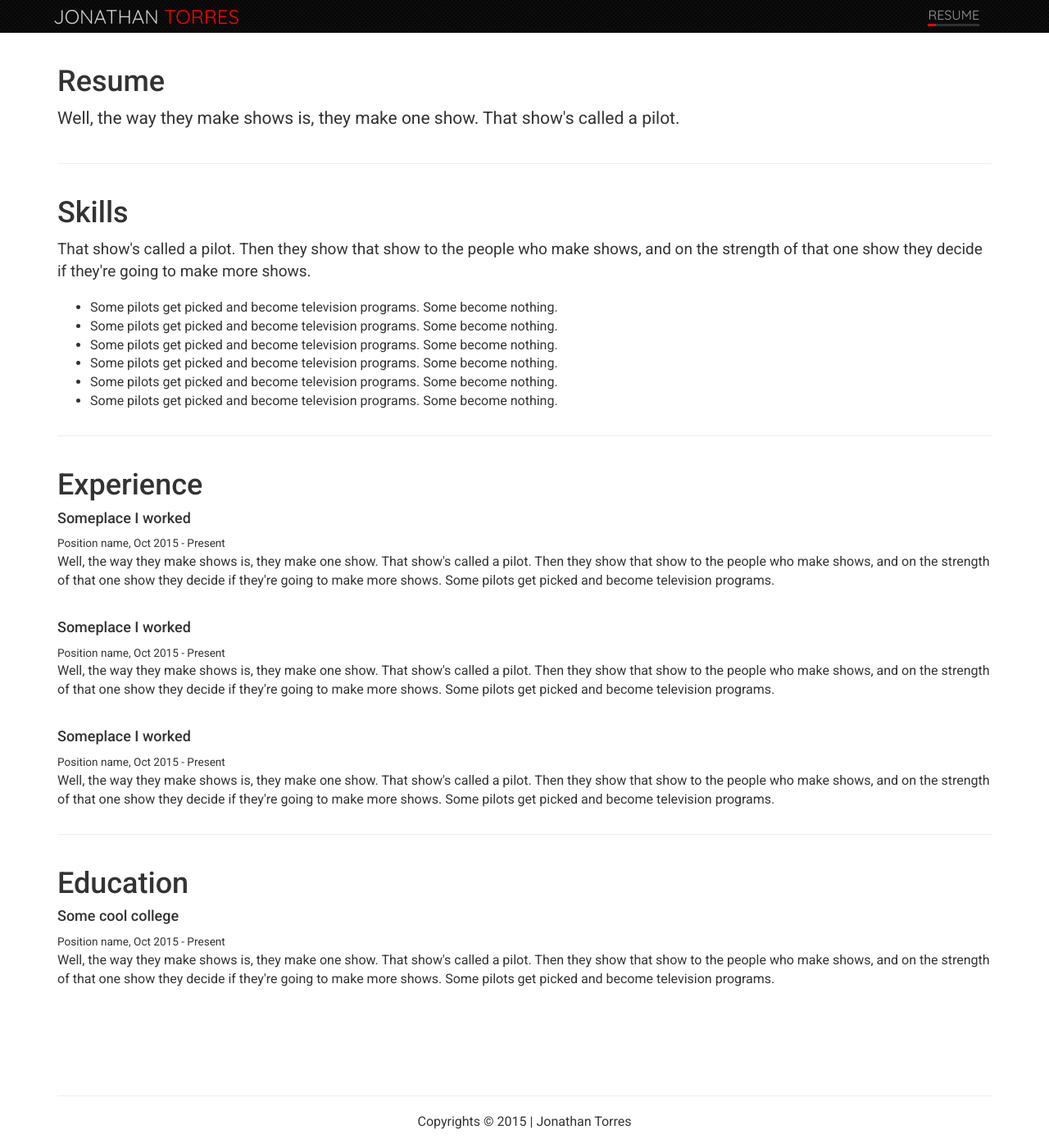
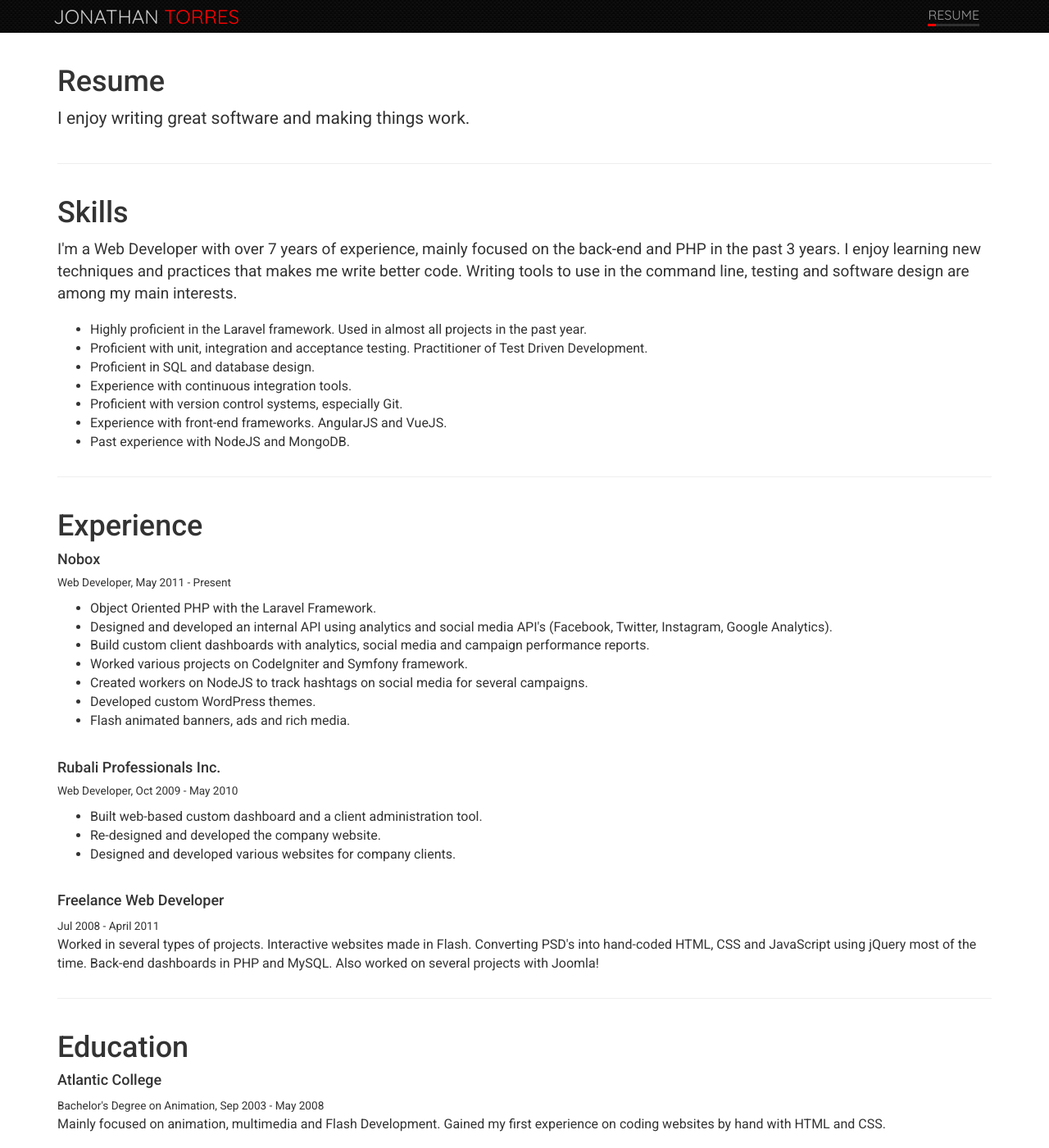
Before and after one commit to jonathantorres/website, a Jekyll site: the page built from resume.html, in a window 1280 px wide and 1400 px high. Shown: the whole window at 82% size. Built offline with Jekyll 4.4.1, drawn with Linux system fonts in a browser that asks for light colours.

Commit message:
First draft of resume.

```diff
--- a/_sass/_resume.scss
+++ b/_sass/_resume.scss
@@ -30,6 +30,11 @@
             font-size: 18px;
         }
     }
+
+    .spaced {
+        display: block;
+        margin-bottom: 10px;
+    }
 }
 
 .position {
--- a/resume.html
+++ b/resume.html
@@ -7,7 +7,7 @@ permalink: /resume/
 <div class="row resume">
     <div class="col-md-12">
         <h1>Resume</h1>
-        <p class="lead">Well, the way they make shows is, they make one show. That show's called a pilot.</p>
+        <p class="lead">I enjoy writing great software and making things work.</p>
     </div>
 </div>
 
@@ -16,14 +16,15 @@ permalink: /resume/
 <div class="row resume">
     <div class="col-md-12">
         <h1>Skills</h1>
-        <p class="skills-lead">That show's called a pilot. Then they show that show to the people who make shows, and on the strength of that one show they decide if they're going to make more shows.</p>
+        <p class="skills-lead">I'm a Web Developer with over 7 years of experience, mainly focused on the back-end and PHP in the past 3 years. I enjoy learning new techniques and practices that makes me write better code. Writing tools to use in the command line, testing and software design are among my main interests.</p>
         <ul>
-            <li>Some pilots get picked and become television programs. Some become nothing.</li>
-            <li>Some pilots get picked and become television programs. Some become nothing.</li>
-            <li>Some pilots get picked and become television programs. Some become nothing.</li>
-            <li>Some pilots get picked and become television programs. Some become nothing.</li>
-            <li>Some pilots get picked and become television programs. Some become nothing.</li>
-            <li>Some pilots get picked and become television programs. Some become nothing.</li>
+            <li>Highly proficient in the Laravel framework. Used in almost all projects in the past year.</li>
+            <li>Proficient with unit, integration and acceptance testing. Practitioner of Test Driven Development.</li>
+            <li>Proficient in SQL and database design.</li>
+            <li>Experience with continuous integration tools.</li>
+            <li>Proficient with version control systems, especially Git.</li>
+            <li>Experience with front-end frameworks. AngularJS and VueJS.</li>
+            <li>Past experience with NodeJS and MongoDB.</li>
         </ul>
     </div>
 </div>
@@ -33,25 +34,37 @@ permalink: /resume/
 <div class="row resume position">
     <div class="col-md-12">
         <h1>Experience</h1>
-        <h4>Someplace I worked</h4>
-        <small>Position name, Oct 2015 - Present</small>
-        <p>Well, the way they make shows is, they make one show. That show's called a pilot. Then they show that show to the people who make shows, and on the strength of that one show they decide if they're going to make more shows. Some pilots get picked and become television programs.</p>
+        <h4>Nobox</h4>
+        <small class="spaced">Web Developer, May 2011 - Present</small>
+        <ul>
+            <li>Object Oriented PHP with the Laravel Framework.</li>
+            <li>Designed and developed an internal API using analytics and social media API's (Facebook, Twitter, Instagram, Google Analytics).</li>
+            <li>Build custom client dashboards with analytics, social media and campaign performance reports.</li>
+            <li>Worked various projects on CodeIgniter and Symfony framework.</li>
+            <li>Created workers on NodeJS to track hashtags on social media for several campaigns.</li>
+            <li>Developed custom WordPress themes.</li>
+            <li>Flash animated banners, ads and rich media.</li>
+        </ul>
     </div>
 </div>
 
 <div class="row resume position">
     <div class="col-md-12">
-        <h4>Someplace I worked</h4>
-        <small>Position name, Oct 2015 - Present</small>
-        <p>Well, the way they make shows is, they make one show. That show's called a pilot. Then they show that show to the people who make shows, and on the strength of that one show they decide if they're going to make more shows. Some pilots get picked and become television programs.</p>
+        <h4>Rubali Professionals Inc.</h4>
+        <small class="spaced">Web Developer, Oct 2009 - May 2010</small>
+        <ul>
+            <li>Built web-based custom dashboard and a client administration tool.</li>
+            <li>Re-designed and developed the company website.</li>
+            <li>Designed and developed various websites for company clients.</li>
+        </ul>
     </div>
 </div>
 
 <div class="row resume position">
     <div class="col-md-12">
-        <h4>Someplace I worked</h4>
-        <small>Position name, Oct 2015 - Present</small>
-        <p>Well, the way they make shows is, they make one show. That show's called a pilot. Then they show that show to the people who make shows, and on the strength of that one show they decide if they're going to make more shows. Some pilots get picked and become television programs.</p>
+        <h4>Freelance Web Developer</h4>
+        <small>Jul 2008 - April 2011</small>
+        <p>Worked in several types of projects. Interactive websites made in Flash. Converting PSD's into hand-coded HTML, CSS and JavaScript using jQuery most of the time. Back-end dashboards in PHP and MySQL. Also worked on several projects with Joomla!</p>
     </div>
 </div>
 
@@ -60,8 +73,8 @@ permalink: /resume/
 <div class="row resume">
     <div class="col-md-12">
         <h1>Education</h1>
-        <h4>Some cool college</h4>
-        <small>Position name, Oct 2015 - Present</small>
-        <p>Well, the way they make shows is, they make one show. That show's called a pilot. Then they show that show to the people who make shows, and on the strength of that one show they decide if they're going to make more shows. Some pilots get picked and become television programs.</p>
+        <h4>Atlantic College</h4>
+        <small>Bachelor's Degree on Animation, Sep 2003 - May 2008</small>
+        <p>Mainly focused on animation, multimedia and Flash Development. Gained my first experience on coding websites by hand with HTML and CSS.</p>
     </div>
 </div>
```
